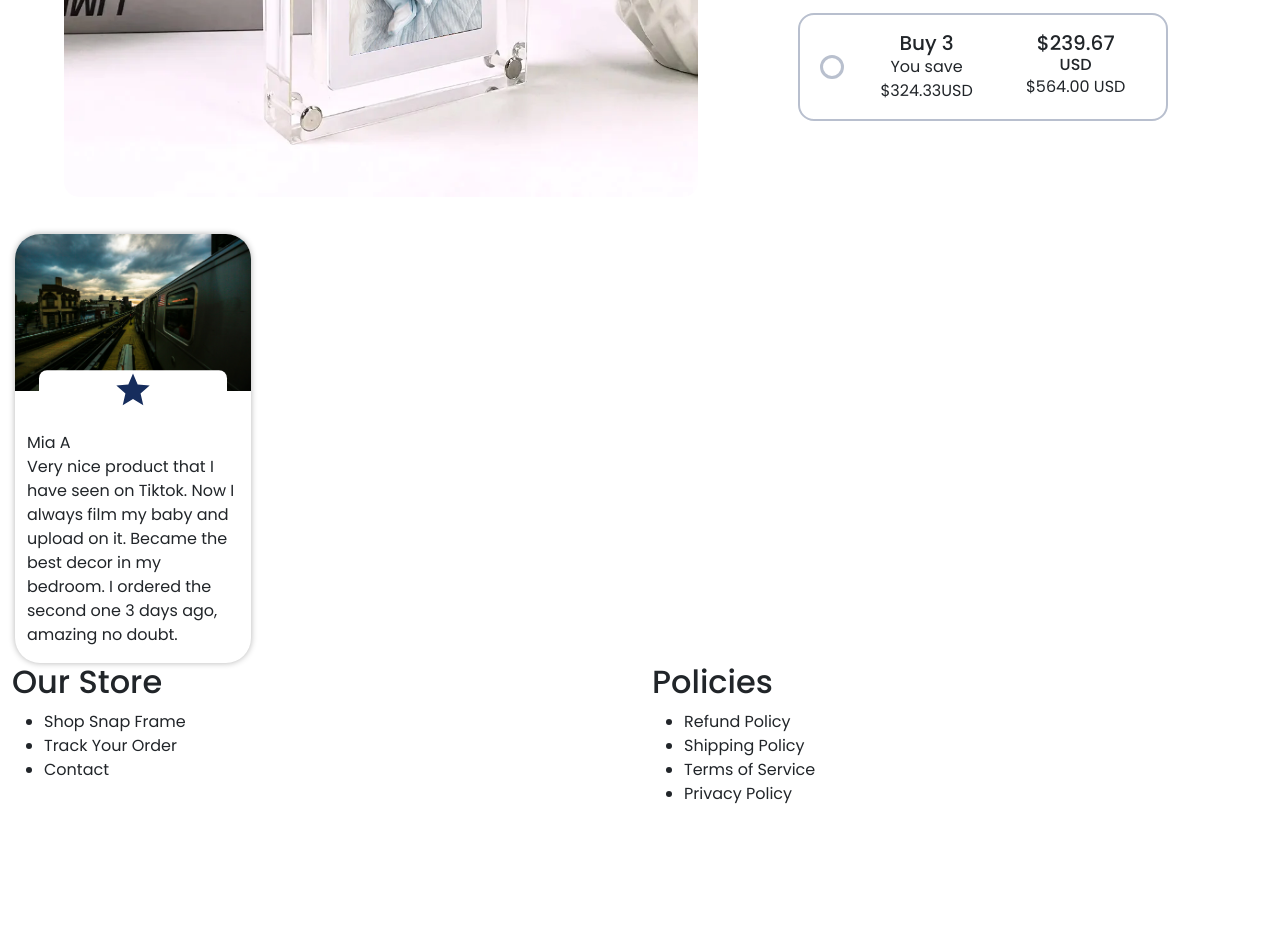
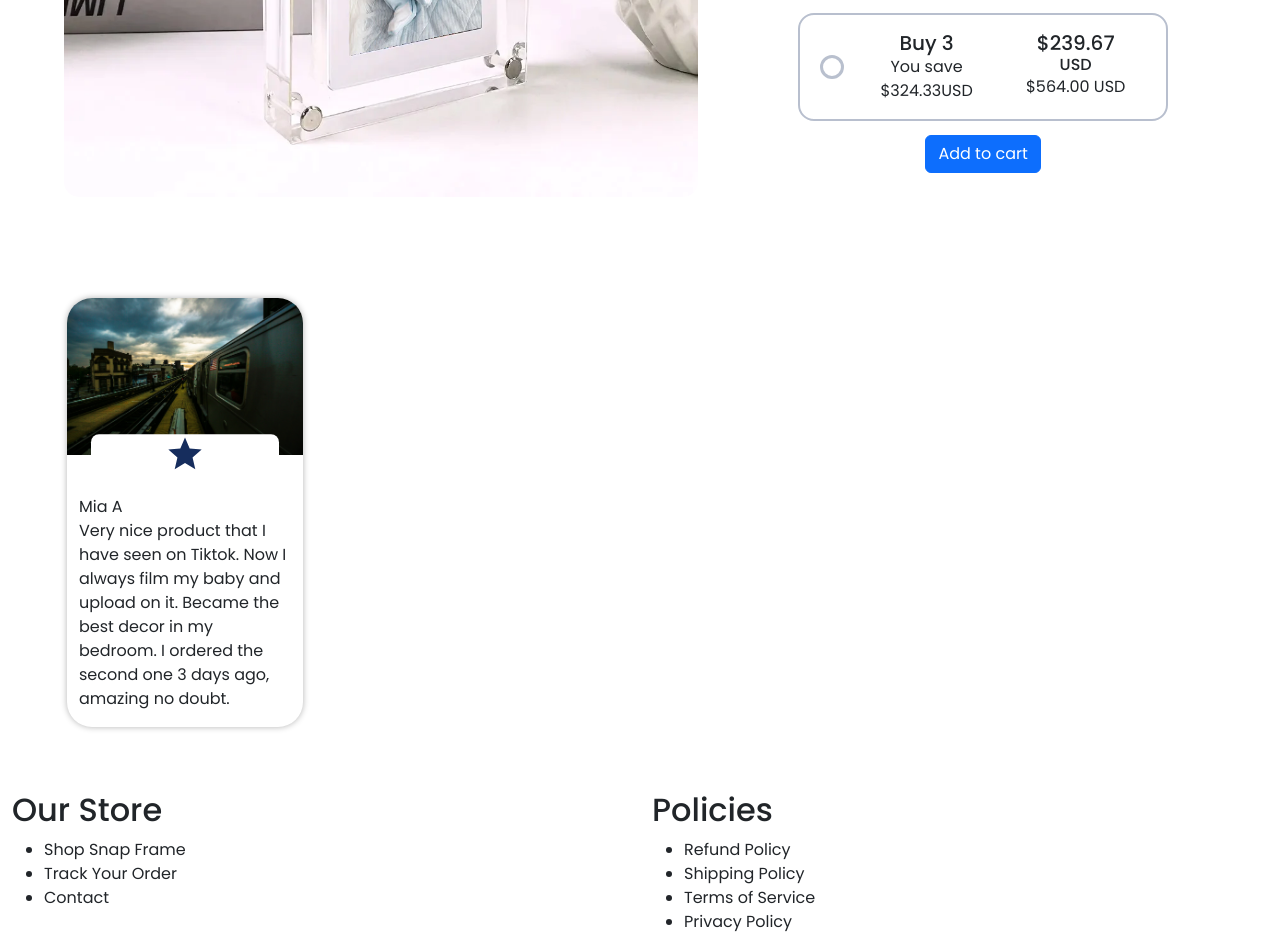
Before and after one commit to Helvin159/frameworks, a React (Create React App) app: page / in a window 1280 px wide. Shown: the part 1320-2270 px from the top of the page. Before the commit the page ends 2142 px from the top, so only its background shows below. Built offline with nearby package versions, Linux system fonts and the light colour scheme.

Commit message:
working on latest reviews, modal, stars etc..

```diff
--- a/src/components/ProductPreview.js
+++ b/src/components/ProductPreview.js
@@ -1,26 +1,34 @@
-import React, { Fragment, useRef, useState } from 'react';
+import React, { Fragment, useContext, useRef, useState } from 'react';
 import Container from 'react-bootstrap/Container';
+import Button from 'react-bootstrap/Button';
 import Row from 'react-bootstrap/Row';
 import Col from 'react-bootstrap/Col';
 import Slider from './Slider';
+import { CartContext } from '../contexts/CartContext';
 
 const ProductPreview = () => {
 	const [selected, setSelected] = useState('93.99');
 	const [selectedOriginal, setSelectedOriginal] = useState('93.99');
+
+	const { inCart, setInCart } = useContext(CartContext);
+
 	const form = useRef();
 
 	const products = [
 		{
+			id: 1,
 			quantity: 1,
 			price: 93.99,
 			original_price: 188.0,
 		},
 		{
+			id: 2,
 			quantity: 2,
 			price: 169.18,
 			original_price: 376.0,
 		},
 		{
+			id: 3,
 			quantity: 3,
 			price: 239.67,
 			original_price: 564.0,
@@ -31,6 +39,26 @@ const ProductPreview = () => {
 		// console.log(form);
 		setSelected(e.target.dataset.price);
 		setSelectedOriginal(e.target.dataset.originalprice);
+	};
+
+	const handleAddCart = () => {
+		console.log(form);
+
+		let selected = [];
+
+		for (let i = 0; i < form.current.length; i++) {
+			if (form.current[i]?.checked === true) {
+				const newObj = {
+					id: form.current[i]?.dataset?.productid,
+					price: form.current[i]?.dataset.price,
+					original_price: form.current[i]?.dataset?.originalprice,
+				};
+
+				selected.push(newObj);
+			}
+		}
+		setInCart({ ...selected });
+		console.log(inCart, 'incart');
 	};
 
 	return (
@@ -62,11 +90,12 @@ const ProductPreview = () => {
 										type='radio'
 										data-price={i.price}
 										data-originalprice={i.original_price}
+										data-productid={i.id}
 										name='quantity'
-										id={`quantity${k}`}
+										id={`quantity${i.id}`}
 										value={k}
 									/>
-									<label htmlFor={`quantity${k}`}>
+									<label htmlFor={`quantity${i.id}`}>
 										<Row>
 											<Col>
 												<h5>Buy {i.quantity.toString()}</h5>
@@ -85,6 +114,7 @@ const ProductPreview = () => {
 									</label>
 								</Fragment>
 							))}
+							<Button onClick={handleAddCart}>Add to cart</Button>
 						</form>
 					</Container>
 				</Col>
--- a/src/css/style.css
+++ b/src/css/style.css
@@ -207,7 +207,8 @@ a:hover {
 
 .latest-reviews {
   max-width: 1250px;
-  margin: 0 auto; }
+  margin: 0 auto;
+  padding: 4rem; }
   .latest-reviews__content__review {
     max-width: 236px;
     width: 100%;
--- a/src/sass/components/_latest-reviews.scss
+++ b/src/sass/components/_latest-reviews.scss
@@ -1,6 +1,7 @@
 .latest-reviews {
 	max-width: 1250px;
 	margin: 0 auto;
+	padding: 4rem;
 
 	&__content {
 		&__review {
```
